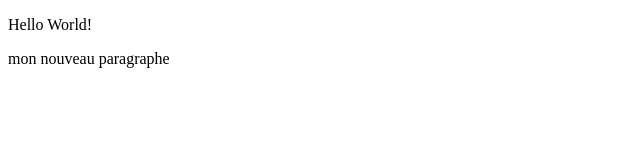
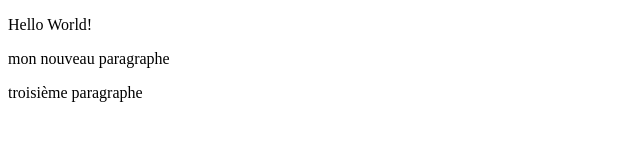
Before and after one commit to Nolan1342/githubDevWEb, a plain HTML site: page index.html in a window 1280 px wide. Shown: the whole page, without its empty margins (0-640 px from the left). Drawn offline with Linux system fonts and the light colour scheme.

Commit message:
Ajout du troisième paragraphe index.html

```diff
--- a/index.html
+++ b/index.html
@@ -8,5 +8,6 @@
 <body>
     <p>Hello World!</p>
     <p>mon nouveau paragraphe</p>
+    <p>troisième paragraphe</p>
 </body>
 </html>
```
